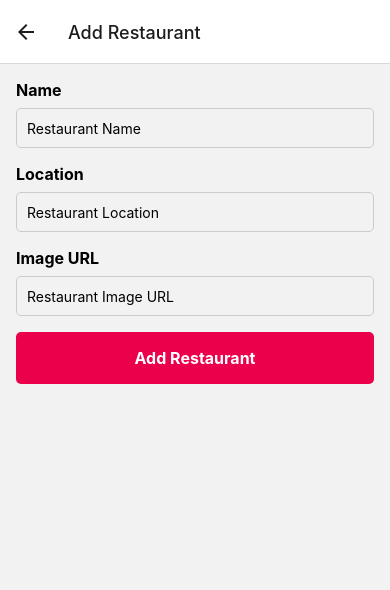
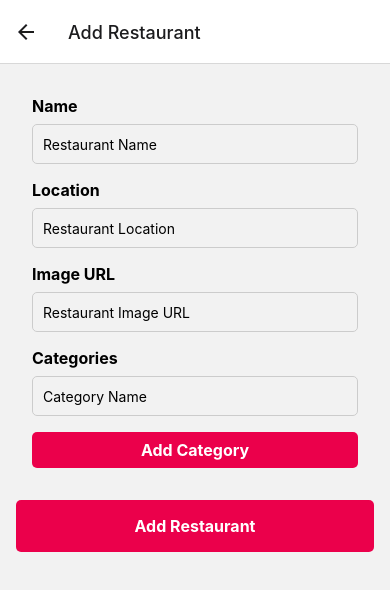
Before and after one commit to Ahmetkanadli/yemek_sepeti, a React Native app in the folder yemek_sepeti_clone/: screen /AddRestaurant in a window 390 px wide. Shown: the top 590 px of the page. Built offline with nearby package versions, Linux system fonts and the light colour scheme.

Commit message:
detail screen created and AddForm Updated

```diff
--- a/yemek_sepeti_clone/App.tsx
+++ b/yemek_sepeti_clone/App.tsx
@@ -5,6 +5,7 @@ import {createStackNavigator} from '@react-navigation/stack';
 import RestaurantListScreen from './screens/RestoranList.tsx';
 import HomeScreen from './screens/HomeScreen.tsx';
 import AddRestaurantScreen from './components/AddRestourant/AddRestaurantScreen.tsx';
+import RestaurantDetailScreen from "./screens/RestouranDetails.tsx";
 // Import your RestaurantListScreen here
 
 const Stack = createStackNavigator();
@@ -28,6 +29,7 @@ const App = () => {
           component={AddRestaurantScreen}
           options={{title: 'Add Restaurant'}}
         />
+        <Stack.Screen name="RestaurantDetail" component={RestaurantDetailScreen}/>
       </Stack.Navigator>
     </NavigationContainer>
   );
--- a/yemek_sepeti_clone/components/AddRestourant/AddRestaurantScreen.tsx
+++ b/yemek_sepeti_clone/components/AddRestourant/AddRestaurantScreen.tsx
@@ -6,6 +6,7 @@ import {
   StyleSheet,
   TouchableOpacity,
   Alert,
+  FlatList,
 } from 'react-native';
 import {addRestaurant, Restaurant} from '../../core/api';
 import {StackNavigationProp} from '@react-navigation/stack';
@@ -36,14 +37,47 @@ const AddRestaurantScreen: React.FC<Props> = ({navigation}) => {
   const [name, setName] = useState('');
   const [location, setLocation] = useState('');
   const [image, setImage] = useState('');
+  const [categories, setCategories] = useState<
+    {name: string; dishes: {name: string; price: number}[]}[]
+  >([]);
+  const [categoryName, setCategoryName] = useState('');
+  const [dishName, setDishName] = useState('');
+  const [dishPrice, setDishPrice] = useState('');
+
+  const handleAddCategory = () => {
+    if (categoryName) {
+      setCategories([...categories, {name: categoryName, dishes: []}]);
+      setCategoryName('');
+    } else {
+      Alert.alert('Validation', 'Please enter a category name');
+    }
+  };
+
+  const handleAddDish = (categoryIndex: number) => {
+    if (dishName && dishPrice) {
+      const newCategories = [...categories];
+      newCategories[categoryIndex].dishes.push({
+        name: dishName,
+        price: parseFloat(dishPrice),
+      });
+      setCategories(newCategories);
+      setDishName('');
+      setDishPrice('');
+    } else {
+      Alert.alert('Validation', 'Please enter both dish name and price');
+    }
+  };
 
   const handleAddRestaurant = async () => {
-    if (name && location && image) {
+    if (name && location && image && categories.length > 0) {
       const newRestaurant: Restaurant = {
-        id: '', // Firebase tarafından otomatik olarak oluşturulacak
+        id: '',
         name,
         location,
         image,
+        degerlendirme: 0,
+        minimum_sepet_tutari: 0,
+        categories,
       };
 
       try {
@@ -55,11 +89,47 @@ const AddRestaurantScreen: React.FC<Props> = ({navigation}) => {
         Alert.alert('Error', 'Failed to add restaurant');
       }
     } else {
-      Alert.alert('Validation', 'Please fill in all fields');
+      Alert.alert(
+        'Validation',
+        'Please fill in all fields and add at least one category',
+      );
     }
   };
 
+  const renderCategory = ({item, index}: {item: any; index: number}) => (
+    <View style={styles.categoryContainer}>
+      <Text style={styles.categoryName}>{item.name}</Text>
+      <TextInput
+        style={styles.input}
+        value={dishName}
+        onChangeText={setDishName}
+        placeholder="Dish Name"
+      />
+      <TextInput
+        style={styles.input}
+        value={dishPrice}
+        onChangeText={setDishPrice}
+        placeholder="Dish Price"
+        keyboardType="numeric"
+      />
+      <TouchableOpacity
+        style={styles.addButton}
+        onPress={() => handleAddDish(index)}>
+        <Text style={styles.buttonText}>Add Dish</Text>
+      </TouchableOpacity>
+      <FlatList
+        data={item.dishes}
+        keyExtractor={(item, idx) => `${item.name}-${idx}`}
+        renderItem={({item}) => (
+          <Text style={styles.dishText}>{`${item.name} - $${item.price}`}</Text>
+        )}
+      />
+    </View>
+  );
+
   return (
+    <FlatList
+      ListHeaderComponent={
         <View style={styles.container}>
           <Text style={styles.label}>Name</Text>
           <TextInput
@@ -82,16 +152,36 @@ const AddRestaurantScreen: React.FC<Props> = ({navigation}) => {
             onChangeText={setImage}
             placeholder="Restaurant Image URL"
           />
+          <Text style={styles.label}>Categories</Text>
+          <TextInput
+            style={styles.input}
+            value={categoryName}
+            onChangeText={setCategoryName}
+            placeholder="Category Name"
+          />
+          <TouchableOpacity
+            style={styles.addButton}
+            onPress={handleAddCategory}>
+            <Text style={styles.buttonText}>Add Category</Text>
+          </TouchableOpacity>
+        </View>
+      }
+      data={categories}
+      renderItem={renderCategory}
+      keyExtractor={(item, index) => index.toString()}
+      contentContainerStyle={styles.container}
+      ListFooterComponent={
         <TouchableOpacity style={styles.button} onPress={handleAddRestaurant}>
           <Text style={styles.buttonText}>Add Restaurant</Text>
         </TouchableOpacity>
-    </View>
+      }
+    />
   );
 };
 
 const styles = StyleSheet.create({
   container: {
-    flex: 1,
+    flexGrow: 1,
     padding: 16,
   },
   label: {
@@ -107,6 +197,13 @@ const styles = StyleSheet.create({
     marginBottom: 16,
     paddingHorizontal: 10,
   },
+  addButton: {
+    backgroundColor: '#eb004b',
+    padding: 8,
+    borderRadius: 5,
+    alignItems: 'center',
+    marginBottom: 16,
+  },
   button: {
     backgroundColor: '#eb004b',
     padding: 16,
@@ -118,6 +215,18 @@ const styles = StyleSheet.create({
     fontSize: 16,
     fontWeight: 'bold',
   },
+  categoryContainer: {
+    marginBottom: 16,
+  },
+  categoryName: {
+    fontSize: 18,
+    fontWeight: 'bold',
+    marginBottom: 8,
+  },
+  dishText: {
+    fontSize: 14,
+    color: '#666',
+  },
 });
 
 export default AddRestaurantScreen;
--- a/yemek_sepeti_clone/core/api.tsx
+++ b/yemek_sepeti_clone/core/api.tsx
@@ -8,7 +8,9 @@ export interface Restaurant {
   name: string;
   location: string;
   image: string;
-  // Diğer restoran özelliklerini buraya ekleyin
+  degerlendirme: number;
+  minimum_sepet_tutari: number;
+  categories: { name: string; dishes: { name: string; price: number }[] }[];
 }
 
 export const getRestaurants = async (): Promise<Restaurant[]> => {
@@ -16,12 +18,14 @@ export const getRestaurants = async (): Promise<Restaurant[]> => {
     const response = await axios.get(`${BASE_URL}/restourantlar.json`);
     const data = response.data;
 
-    // Firebase'den gelen veriyi Restaurant tipine dönüştürme
     const restaurants: Restaurant[] = Object.keys(data).map(key => ({
       id: key,
       name: data[key].name,
       location: data[key].location,
       image: data[key].image,
+      degerlendirme: data[key].degerlendirme,
+      minimum_sepet_tutari: data[key].minimum_sepet_tutari,
+      categories: data[key].categories || [],
     }));
 
     return restaurants;
--- a/yemek_sepeti_clone/screens/RestoranList.tsx
+++ b/yemek_sepeti_clone/screens/RestoranList.tsx
@@ -10,11 +10,13 @@ import {
 } from 'react-native';
 import {getRestaurants} from '../core/api';
 import {StackNavigationProp} from '@react-navigation/stack';
+import Icon from 'react-native-vector-icons/Ionicons';
 
 type RootStackParamList = {
   Home: undefined;
   RestaurantList: undefined;
   AddRestaurant: undefined;
+  RestaurantDetail: {restaurant: Restaurant};
 };
 
 type RestaurantListScreenNavigationProp = StackNavigationProp<
@@ -31,9 +33,11 @@ type Restaurant = {
   image: string;
   name: string;
   location: string;
+  degerlendirme: number,
+  minimum_sepet_tutari: number,
 };
 
-const defaultImage = 'https://via.placeholder.com/150'; // Varsayılan resim URL'si
+const defaultImage = 'https://via.placeholder.com/150';
 
 const RestaurantListScreen: React.FC<RestaurantListScreenProps> = ({
   navigation,
@@ -66,20 +70,31 @@ const RestaurantListScreen: React.FC<RestaurantListScreenProps> = ({
         data={restaurants}
         keyExtractor={item => item.id}
         renderItem={({item}) => (
-          <View style={styles.card}>
+          <TouchableOpacity
+            onPress={() =>
+              navigation.navigate('RestaurantDetail', {restaurant: item})
+            }
+            style={styles.card}>
             <Image
               source={{uri: item.image}}
               style={styles.cardImage}
               onError={() => {
                 console.error('Image failed to load, using default image');
-                item.image = defaultImage; // Hata durumunda varsayılan resme geç
+                item.image = defaultImage;
               }}
             />
             <View style={styles.cardContent}>
-              <Text style={styles.cardTitle}>{item.name}</Text>
+              <View style={styles.caedTitleContent}>
+                <Text style={styles.cardTitle}>{item.name}</Text>
+                <View style={{flexDirection: 'row', alignItems: 'center'}}>
+                  <Icon name="star" size={15} color={'#eb004b'} style={styles.rating}  ></Icon>
+                  <Text style={styles.cardTitle}>{item.degerlendirme}</Text>
+                </View>
+              </View>
+              <Text style={styles.cardSubtitle}>{`min. sepet tutarı ${item.minimum_sepet_tutari}TL`}</Text>
               <Text style={styles.cardSubtitle}>{item.location}</Text>
             </View>
-          </View>
+          </TouchableOpacity>
         )}
       />
       <TouchableOpacity
@@ -97,32 +112,40 @@ const styles = StyleSheet.create({
     padding: 16,
   },
   card: {
-    flexDirection: 'row',
+    flexDirection: 'column',
     marginBottom: 16,
     backgroundColor: '#FFF',
     borderRadius: 10,
-    padding: 10,
     elevation: 3,
   },
   cardImage: {
-    width: 80,
-    height: 80,
+    width: 'auto',
+    height: 200,
     borderRadius: 10,
-    backgroundColor: '#ccc', // Resim yüklenemezse arka plan rengini belirtir
+    backgroundColor: '#ccc',
   },
   cardContent: {
     flex: 1,
     marginLeft: 10,
     justifyContent: 'center',
   },
+  caedTitleContent: {
+    flexDirection: 'row',
+    justifyContent: 'space-between',
+  },
   cardTitle: {
     fontSize: 18,
     fontWeight: 'bold',
     color: 'black',
+    marginRight: 20,
+  },
+  rating: {
+    marginRight: 5,
   },
   cardSubtitle: {
     fontSize: 14,
     color: '#100',
+    marginBottom: 5,
   },
   addButton: {
     position: 'absolute',
--- /dev/null
+++ b/yemek_sepeti_clone/screens/RestouranDetails.tsx
@@ -0,0 +1,131 @@
+import React from 'react';
+import {View, Text, Image, StyleSheet, FlatList} from 'react-native';
+import {RouteProp} from '@react-navigation/native';
+import {StackNavigationProp} from '@react-navigation/stack';
+
+type RootStackParamList = {
+  Home: undefined;
+  RestaurantList: undefined;
+  AddRestaurant: undefined;
+  RestaurantDetail: {restaurant: Restaurant};
+};
+
+type RestaurantDetailScreenRouteProp = RouteProp<
+  RootStackParamList,
+  'RestaurantDetail'
+>;
+
+type RestaurantDetailScreenNavigationProp = StackNavigationProp<
+  RootStackParamList,
+  'RestaurantDetail'
+>;
+
+type RestaurantDetailScreenProps = {
+  route: RestaurantDetailScreenRouteProp;
+  navigation: RestaurantDetailScreenNavigationProp;
+};
+
+type Dish = {
+  name: string;
+  price: number;
+};
+
+type Category = {
+  name: string;
+  dishes: Dish[];
+};
+
+type Restaurant = {
+  id: string;
+  image: string;
+  name: string;
+  location: string;
+  categories: Category[];
+};
+
+const RestaurantDetailScreen: React.FC<RestaurantDetailScreenProps> = ({
+  route,
+  // eslint-disable-next-line @typescript-eslint/no-unused-vars
+  navigation,
+}) => {
+  const {restaurant} = route.params;
+
+  const renderCategory = ({item: category}: {item: Category}) => (
+    <View style={styles.categoryContainer}>
+      <Text style={styles.categoryName}>{category.name}</Text>
+      <FlatList
+        data={category.dishes}
+        keyExtractor={(item, idx) => `${item.name}-${idx}`}
+        renderItem={({item}) => (
+          <View style={styles.dishContainer}>
+            <Text style={styles.dishName}>{item.name}</Text>
+            <Text style={styles.dishPrice}>${item.price.toFixed(2)}</Text>
+          </View>
+        )}
+      />
+    </View>
+  );
+
+  return (
+    <FlatList
+      ListHeaderComponent={
+        <View style={styles.headerContainer}>
+          <Image source={{uri: restaurant.image}} style={styles.image} />
+          <Text style={styles.name}>{restaurant.name}</Text>
+          <Text style={styles.location}>{restaurant.location}</Text>
+        </View>
+      }
+      data={restaurant.categories}
+      renderItem={renderCategory}
+      keyExtractor={(item, index) => index.toString()}
+      contentContainerStyle={styles.container}
+    />
+  );
+};
+
+const styles = StyleSheet.create({
+  container: {
+    padding: 16,
+  },
+  headerContainer: {
+    alignItems: 'center',
+  },
+  image: {
+    width: '100%',
+    height: 200,
+    borderRadius: 10,
+    marginBottom: 16,
+  },
+  name: {
+    fontSize: 24,
+    fontWeight: 'bold',
+    marginBottom: 8,
+  },
+  location: {
+    fontSize: 18,
+    color: '#666',
+    marginBottom: 16,
+  },
+  categoryContainer: {
+    marginBottom: 16,
+  },
+  categoryName: {
+    fontSize: 20,
+    fontWeight: 'bold',
+    marginBottom: 8,
+  },
+  dishContainer: {
+    flexDirection: 'row',
+    justifyContent: 'space-between',
+    paddingVertical: 4,
+  },
+  dishName: {
+    fontSize: 16,
+  },
+  dishPrice: {
+    fontSize: 16,
+    color: '#666',
+  },
+});
+
+export default RestaurantDetailScreen;
```
Lines whose indentation alone changed are shown as unchanged.
